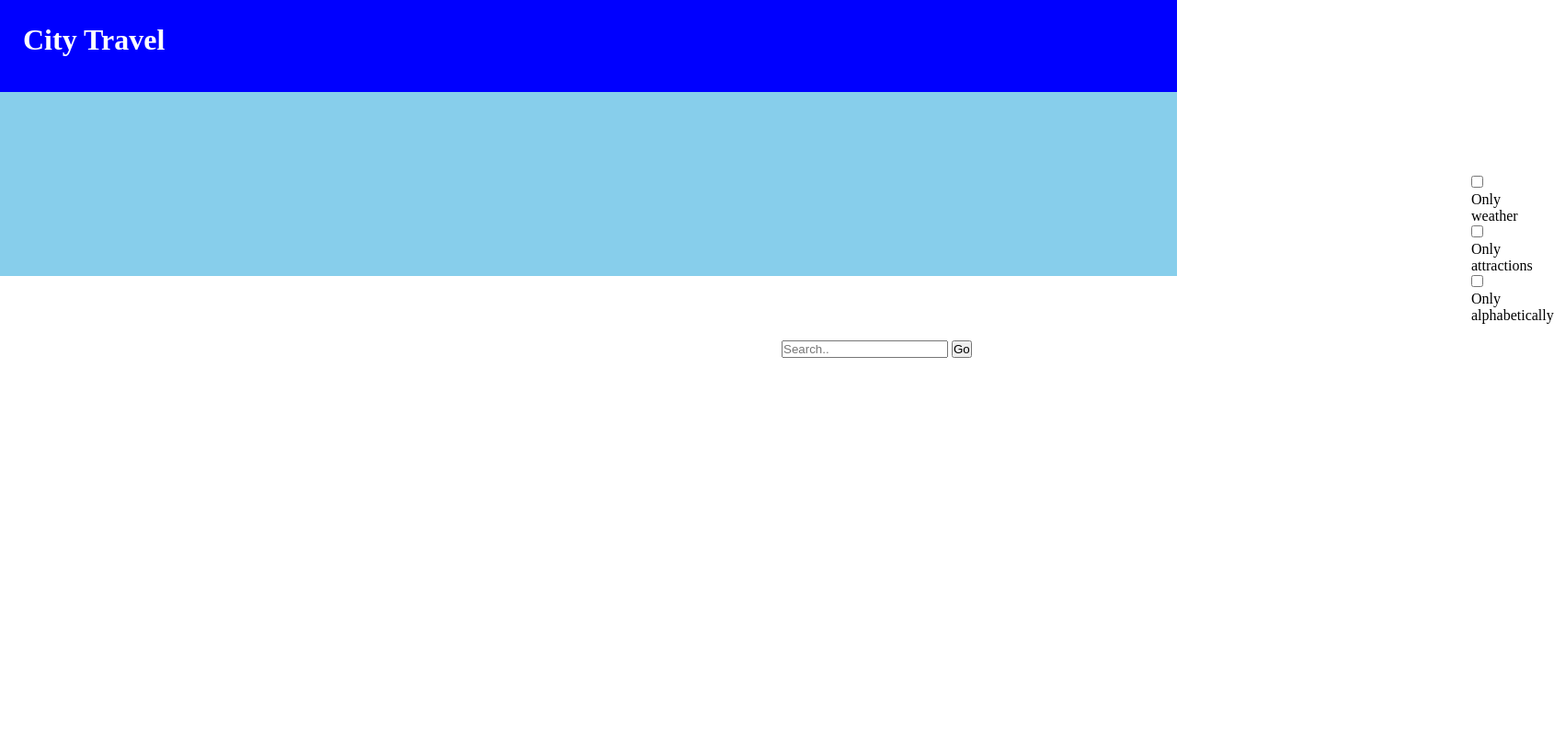
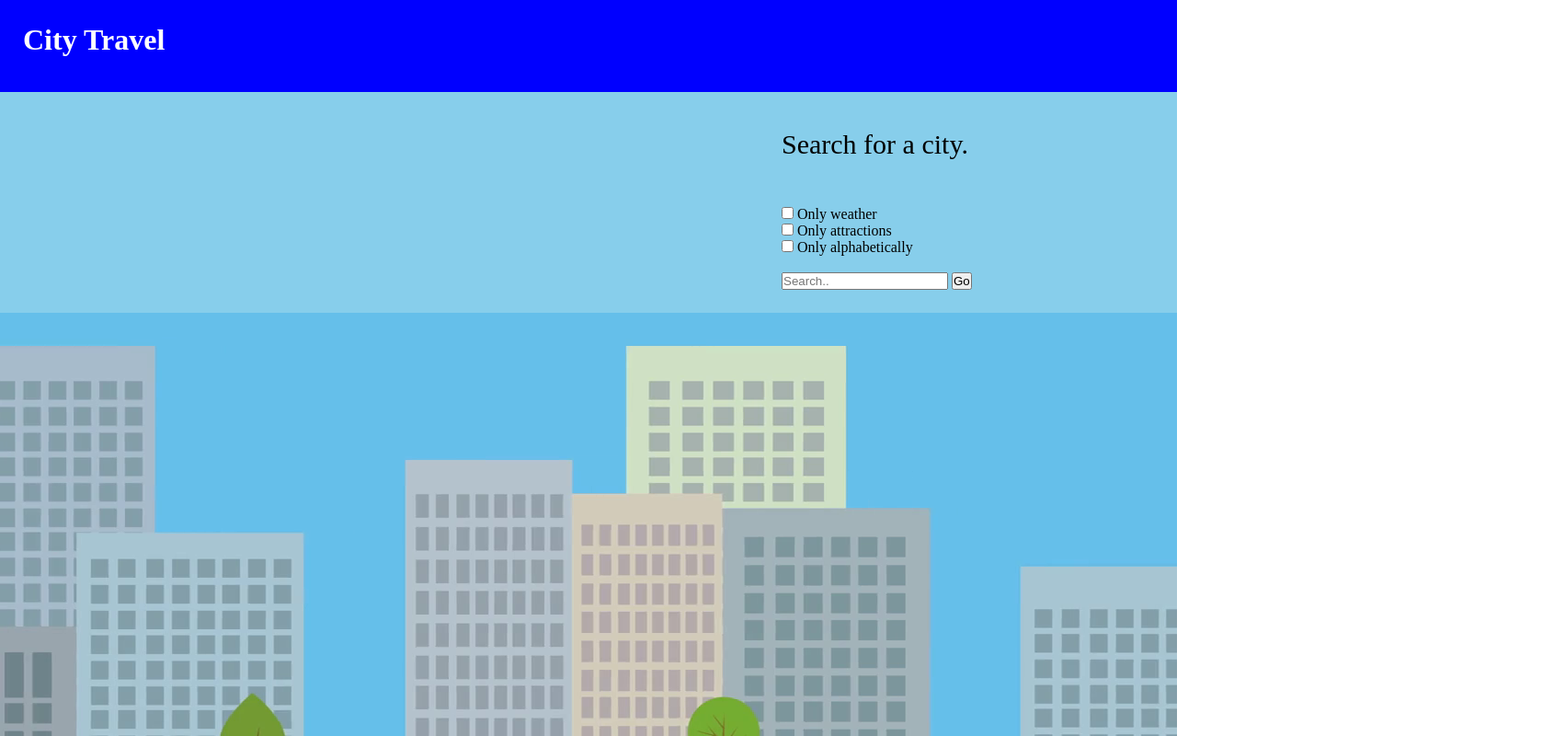
Before and after one commit to JonaJ23/Inlamningsuppgift-2-API, a plain HTML site: page index.html in a window 1280 px wide. Shown: the whole page at 92% size, 1690 px wide, since content can reach past the window. Drawn offline with Linux system fonts and the light colour scheme.

Commit message:
Added background image and a paragraph in the search-menu.

```diff
--- a/index.css
+++ b/index.css
@@ -1,6 +1,10 @@
 * {
     padding: 0;
     margin: 0;
+}
+
+body {
+    background-image: url('city.png')
 }
 
 .header {
@@ -12,9 +16,15 @@
     padding: 25px;
 }
 
+.search-menu > p {
+    margin-left: 850px;
+    padding-top: 40px;
+    font-size: 30px;
+}
+
 .search-menu {
     background-color: skyblue;
-    height: 200px;
+    height: 240px;
 }
 
 .searchBox .search-bar {
@@ -23,6 +33,6 @@
 }
 
 .search-menu .checkboxes {
-    margin-left: 1600px;
-    padding-top: 90px;
+    margin-left: 850px;
+    padding-top: 50px;
 }
--- a/index.html
+++ b/index.html
@@ -16,6 +16,7 @@
         </div>
 
             <div class="search-menu">
+                <p>Search for a city.</p>
                 <form action="/main.js">
                     <div class="checkboxes">
                         <input class="weatherCheck" type="checkbox" id="weatherId" name="weatherName" value="weatherValue">
```
Also changed, not shown: city.png (added).
